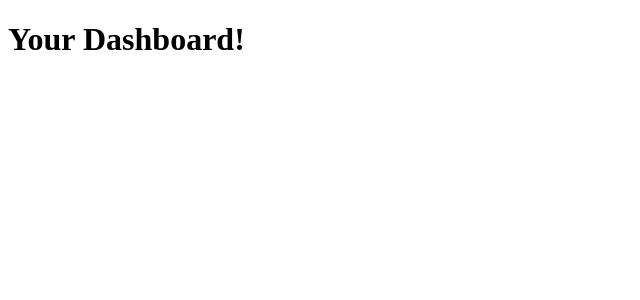
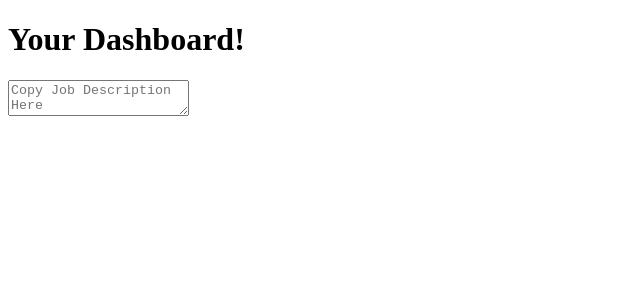
Before and after one commit to myunghun0721/RecApp, a Next.js app in the folder client/: page /dashboard in a window 1280 px wide. Shown: the top 300 px of the page, without its empty margins (0-640 px from the left). Built offline with nearby package versions, Linux system fonts and the light colour scheme.

Commit message:
client app

```diff
--- /dev/null
+++ b/client/app/dashboard/components/jd.js
@@ -0,0 +1,5 @@
+export const JD = () =>{
+    return (
+        <textarea placeholder="Copy Job Description Here"></textarea>
+    )
+}
--- a/client/app/dashboard/page.js
+++ b/client/app/dashboard/page.js
@@ -1,7 +1,12 @@
+import {JD} from "./components/jd.js"
 const Dashboard = () =>{
 
     return(
-        <h1>Your Dashboard!</h1>
+        <div>
+            <h1>Your Dashboard!</h1>
+            <JD/>
+        </div>
+
     )
 }
 
```
Also changed, not shown: client/app/about/hun/page.js (added, +7 -0 lines).
